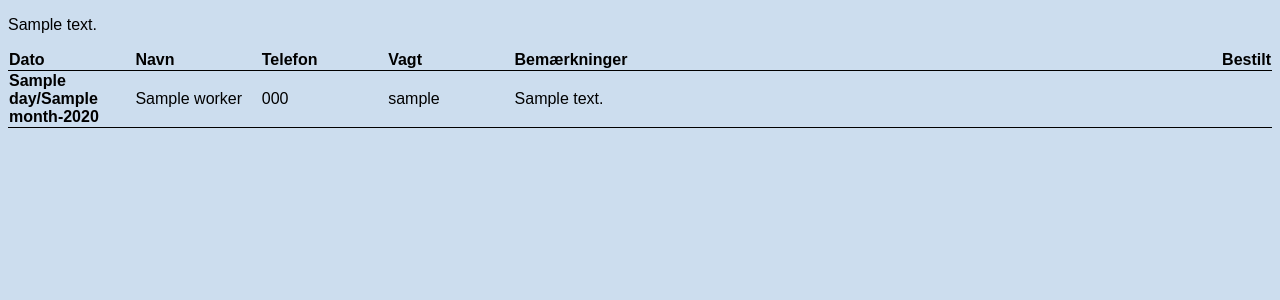
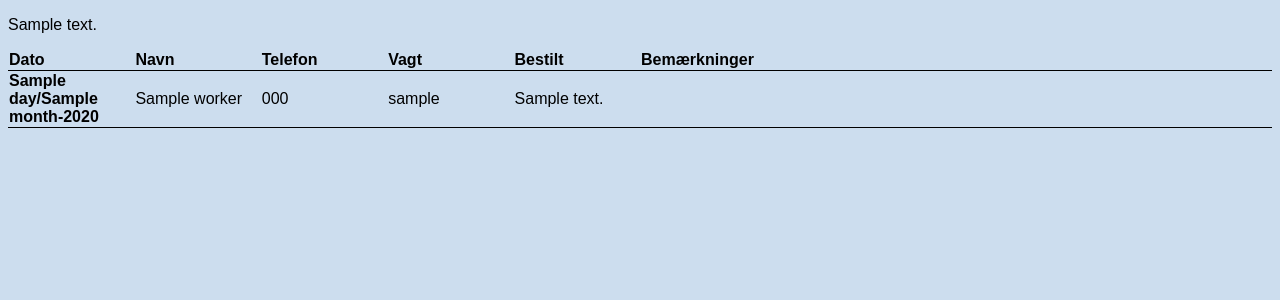
Before and after one commit to Mortal/shiftplanner, a Django app: template shifts/templates/shifts/schedule_print.html in a window 1280 px wide. Shown: the top 300 px of the page. Run offline with Django 3.2, Linux system fonts and the light colour scheme; the template is opened without the code that fills it: most values are stand-ins (such as "Sample title", 1, 10 or a date in 2020).

Commit message:
Reorder columns in print

```diff
--- a/shifts/templates/shifts/schedule_print.html
+++ b/shifts/templates/shifts/schedule_print.html
@@ -13,9 +13,6 @@ td, th {
 	border-bottom: 1px solid black;
 	text-align: left;
 }
-th:last-child {
-	text-align: right;
-}
 </style>
 </head>
 <body>
@@ -27,16 +24,16 @@ th:last-child {
 	<col style="width: 10%"/>
 	<col style="width: 10%" />
 	<col style="width: 10%" />
+	<col style="width: 10%" />
 	<col style="width: 50%" />
-	<col style="width: 10%" />
 <thead>
 <tr>
 <th>Dato</th>
 <th>Navn</th>
 <th>Telefon</th>
 <th>Vagt</th>
+<th>Bestilt</th>
 <th>Bemærkninger</th>
-<th>Bestilt</th>
 </tr>
 </thead>
 <tbody>
```
